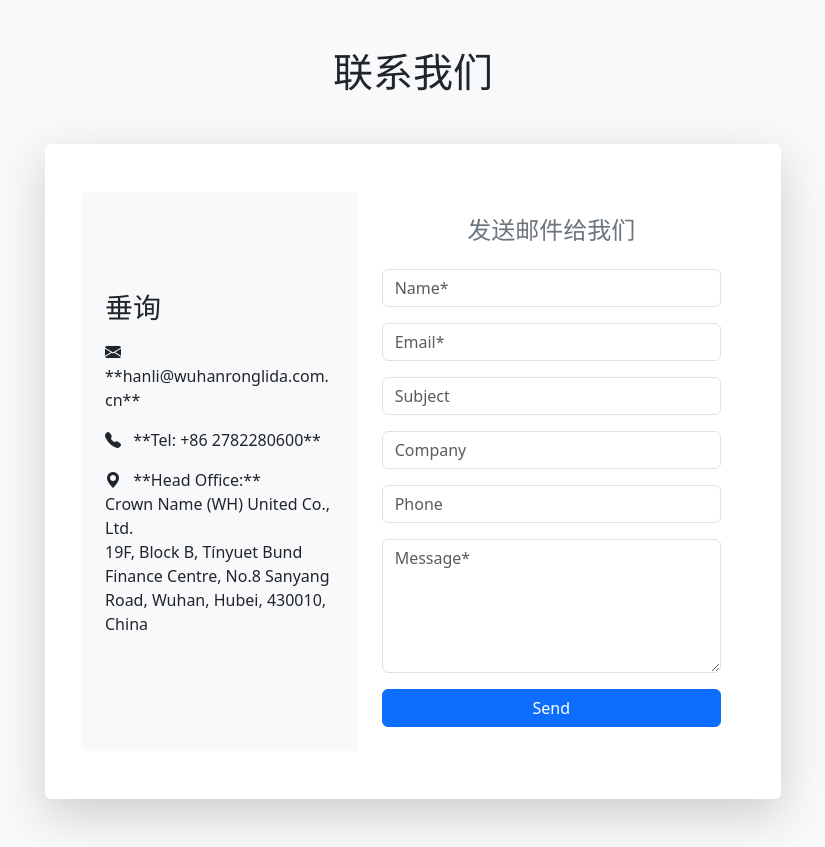
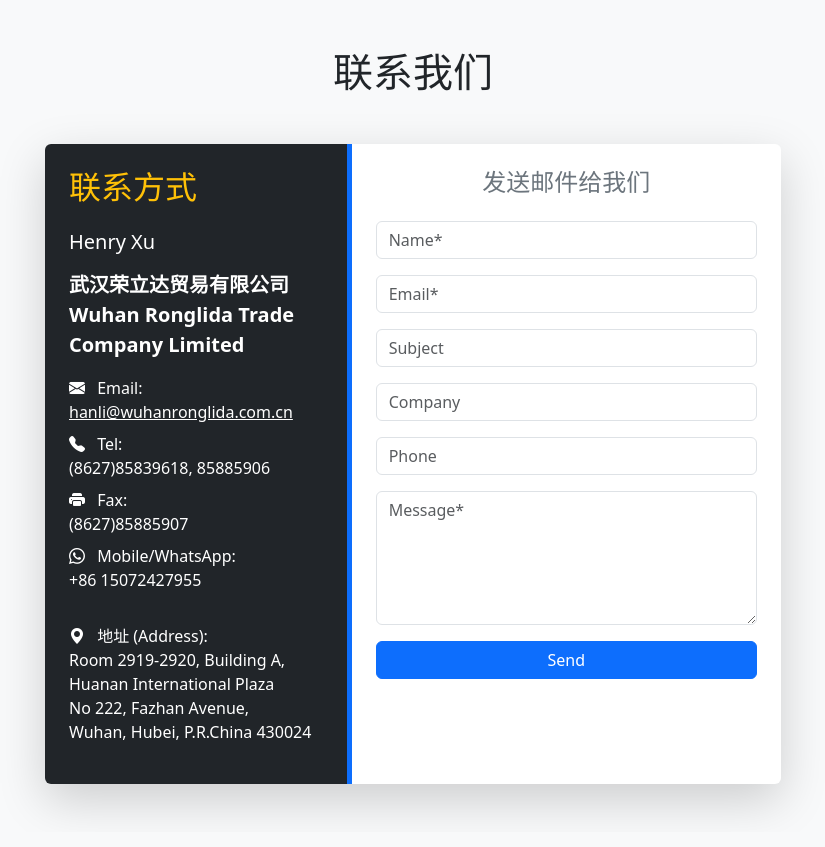
Before and after one commit to HealthyWithVictor/flask-e-commerce, a Python web app: template templates/contact.html in a window 1280 px wide. Shown: the part 56-903 px from the top of the page, without its empty margins (227-1052 px from the left). After the commit the page ends 869 px from the top, so only its background shows below. Run offline with Jinja, Linux system fonts and the light colour scheme; the template is opened without the code that fills it, so the values that code supplies are empty.

Commit message:
更正联系信息

```diff
--- a/templates/contact.html
+++ b/templates/contact.html
@@ -5,6 +5,12 @@
     <title>联系我们 - 商品管理系统</title>
     <link href="{{ url_for('static', filename='css/bootstrap.min.css') }}" rel="stylesheet">
     <link href="{{ url_for('static', filename='css/bootstrap-icons.css') }}" rel="stylesheet">
+    <style>
+        .contact-info-panel {
+            /* Example of custom styling for emphasis */
+            border-right: 5px solid var(--bs-primary);
+        }
+    </style>
 </head>
 <body class="bg-light">
     <nav class="navbar navbar-expand-lg navbar-dark bg-dark">
@@ -44,15 +50,20 @@
         {% endwith %}
 
         <div class="row justify-content-center">
-            <div class="col-md-8 col-lg-8">
-                <div class="card shadow-lg border-0">
-                    <div class="card-body p-4 p-md-5">
-                        <div class="row">
-                            <div class="col-lg-5 p-4 bg-light rounded-start d-flex flex-column justify-content-center">
-                                <h3 class="mb-3">垂询</h3>
-                                <p><i class="bi bi-envelope-fill me-2"></i> **hanli@wuhanronglida.com.cn**</p>
-                                <p><i class="bi bi-telephone-fill me-2"></i> **Tel: +86 2782280600**</p>
-                                <p><i class="bi bi-geo-alt-fill me-2"></i> **Head Office:**<br>Crown Name (WH) United Co., Ltd.<br>19F, Block B, Tínyuet Bund Finance Centre, No.8 Sanyang Road, Wuhan, Hubei, 430010, China</p>
+            <div class="col-md-10 col-lg-8"> <div class="card shadow-lg border-0">
+                    <div class="card-body p-0"> <div class="row g-0"> <div class="col-lg-5 p-4 text-bg-dark rounded-start d-flex flex-column justify-content-center contact-info-panel">
+                                <h2 class="mb-4 text-warning">联系方式</h2>
+                                <h5 class="mb-3 text-white">Henry Xu</h5>
+                                <p class="lead fw-bold mb-3">
+                                    武汉荣立达贸易有限公司<br>
+                                    Wuhan Ronglida Trade Company Limited
+                                </p>
+
+                                <p class="mb-2"><i class="bi bi-envelope-fill me-2"></i> Email: <br> <a href="mailto:hanli@wuhanronglida.com.cn" class="text-white">hanli@wuhanronglida.com.cn</a></p>
+                                <p class="mb-2"><i class="bi bi-telephone-fill me-2"></i> Tel: <br> (8627)85839618, 85885906</p>
+                                <p class="mb-2"><i class="bi bi-printer-fill me-2"></i> Fax: <br> (8627)85885907</p>
+                                <p class="mb-2"><i class="bi bi-whatsapp me-2"></i> Mobile/WhatsApp: <br> +86 15072427955</p>
+                                <p class="mt-4"><i class="bi bi-geo-alt-fill me-2"></i> 地址 (Address):<br>Room 2919-2920, Building A, Huanan International Plaza<br>No 222, Fazhan Avenue,<br>Wuhan, Hubei, P.R.China 430024</p>
                             </div>
 
                             <div class="col-lg-7 p-4">
```
